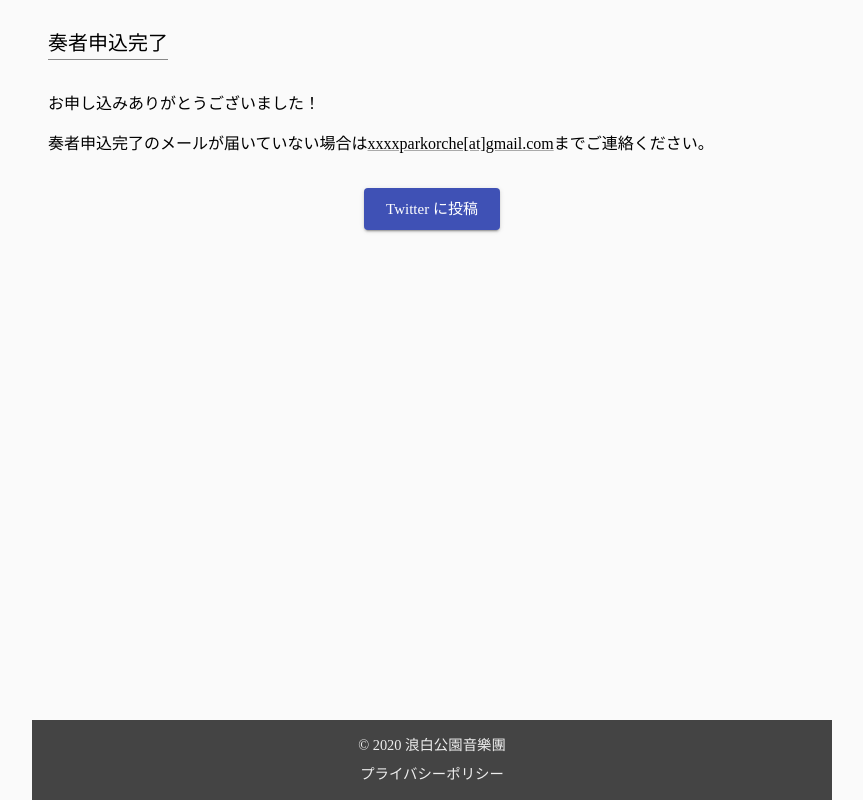
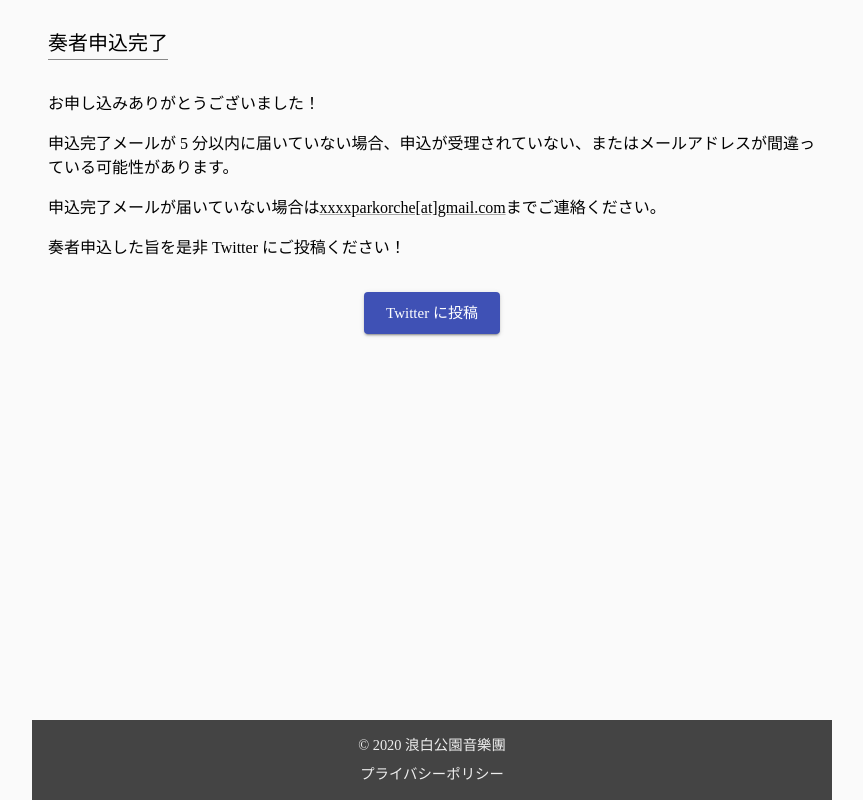
Before and after one commit to hashedhyphen/tsubasa-music, a Next.js app: page /thanks in a window 1280 px wide. Shown: the whole page, without its empty margins (208-1071 px from the left). Built offline with nearby package versions, Linux system fonts and the light colour scheme.

Commit message:
Make elaborate thanks message

```diff
--- a/pages/thanks.tsx
+++ b/pages/thanks.tsx
@@ -63,12 +63,17 @@ export default function () {
         <Body>
           <p>お申し込みありがとうございました！</p>
           <p>
-            奏者申込完了のメールが届いていない場合は
+            申込完了メールが 5
+            分以内に届いていない場合、申込が受理されていない、またはメールアドレスが間違っている可能性があります。
+          </p>
+          <p>
+            申込完了メールが届いていない場合は
             <ExternalLink href="mailto:xxxxparkorche@gmail.com">
               xxxxparkorche[at]gmail.com
             </ExternalLink>
             までご連絡ください。
           </p>
+          <p>奏者申込した旨を是非 Twitter にご投稿ください！</p>
           <ButtonWrapper>
             <a href={getTwitterIntentUrl(router.query.part)}>
               <Button variant="contained" color="primary" size="large">
```
